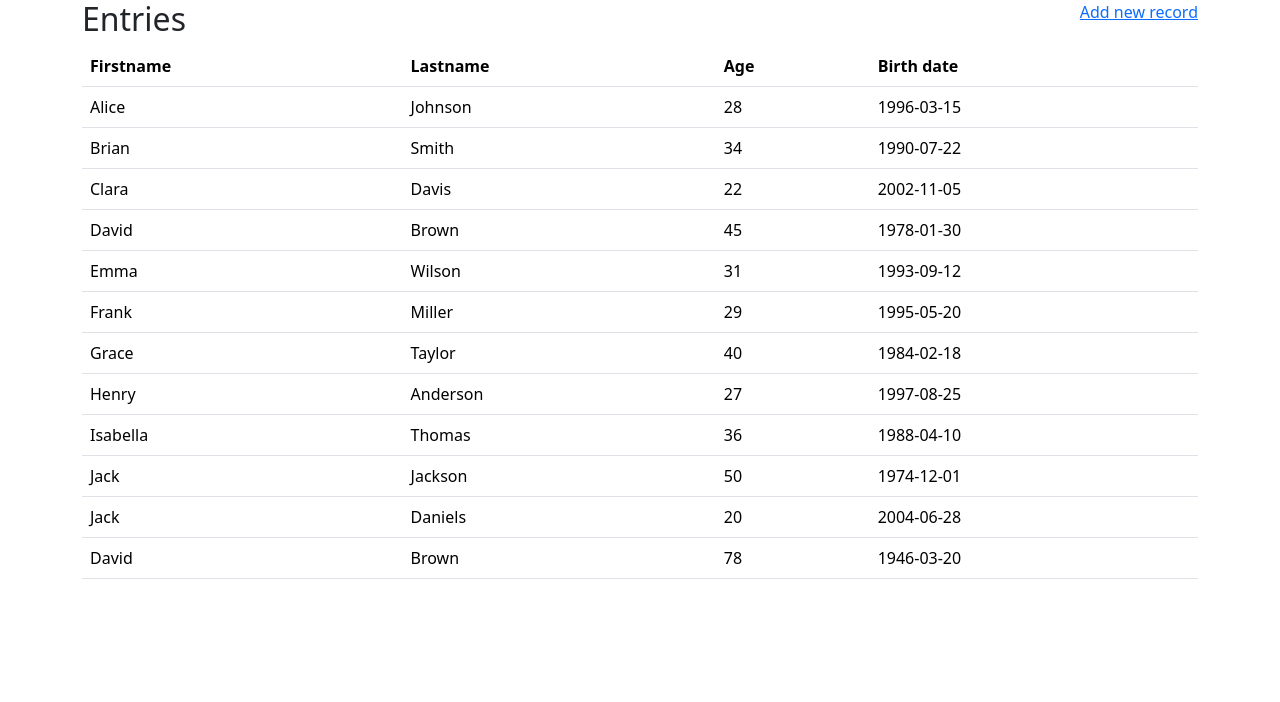
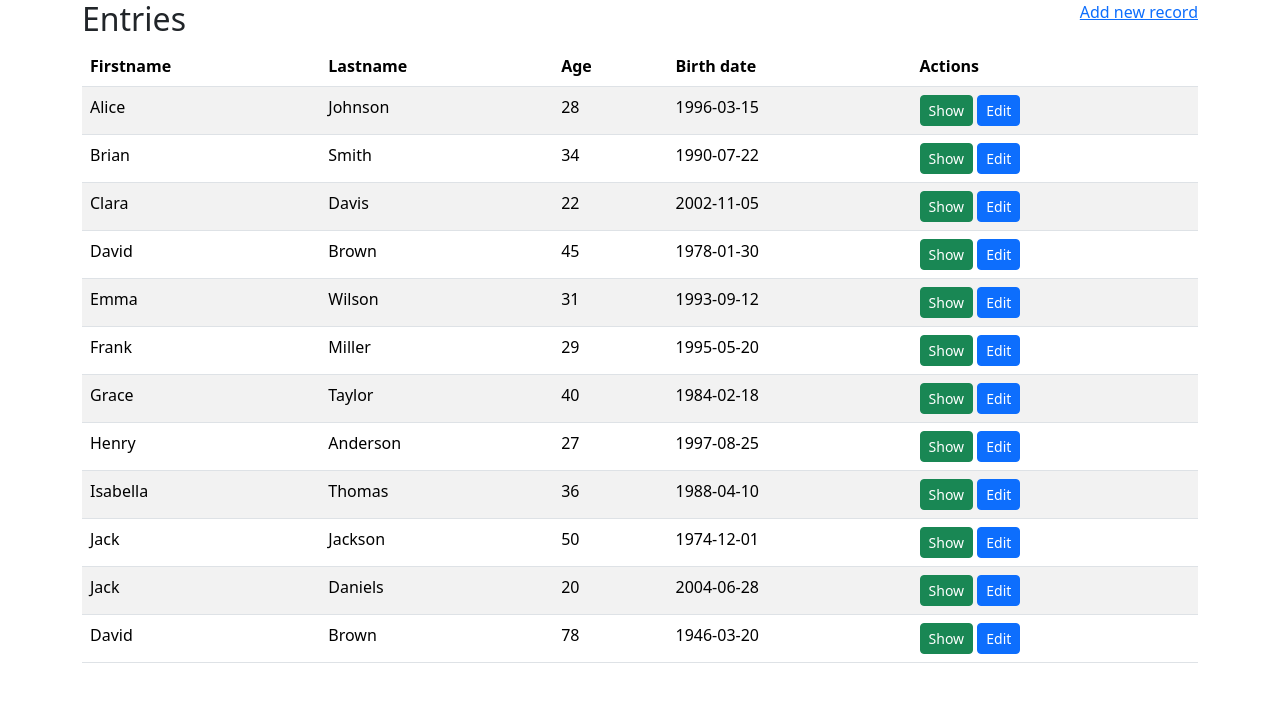
Before and after one commit to LorenzoParis1996/php-db, a PHP site: page / in a window 1280 px wide. Shown: the top 702 px of the page. Run offline with PHP 8.4, Linux system fonts and the light colour scheme; data that the repository does not hold is empty.

Commit message:
added routes to show and edit

```diff
--- a/index.php
+++ b/index.php
@@ -27,13 +27,14 @@ $result = $conn->query($db);
             <h2>Entries</h2>
             <a href="./form.php">Add new record</a>
         </div>
-        <table class="table">
+        <table class="table table-striped">
             <thead>
                 <tr>
                     <th scope="col">Firstname</th>
                     <th scope="col">Lastname</th>
                     <th scope="col">Age</th>
                     <th scope="col">Birth date</th>
+                    <th scope="col">Actions</th>
                 </tr>
             </thead>
             <tbody>
@@ -47,6 +48,11 @@ $result = $conn->query($db);
                     <td><?php echo htmlspecialchars($user["lastname"]); ?></td>
                     <td><?php echo htmlspecialchars($user["age"]); ?></td>
                     <td><?php echo htmlspecialchars($user["birth_date"]); ?></td>
+                    <td><a class="btn btn-success btn-sm"
+                            href="./show.php?id=<?php echo htmlspecialchars($user['id']); ?>">Show</a>
+                        <a class="btn btn-primary btn-sm"
+                            href="./edit.php?id=<?php echo htmlspecialchars($user['id']); ?>">Edit</a>
+                    </td>
                 </tr>
                 <?php endforeach; ?>
                 <?php else: ?>
```
Also changed, not shown: edit.php (added, +7 -0 lines), show.php (added, +7 -0 lines).
